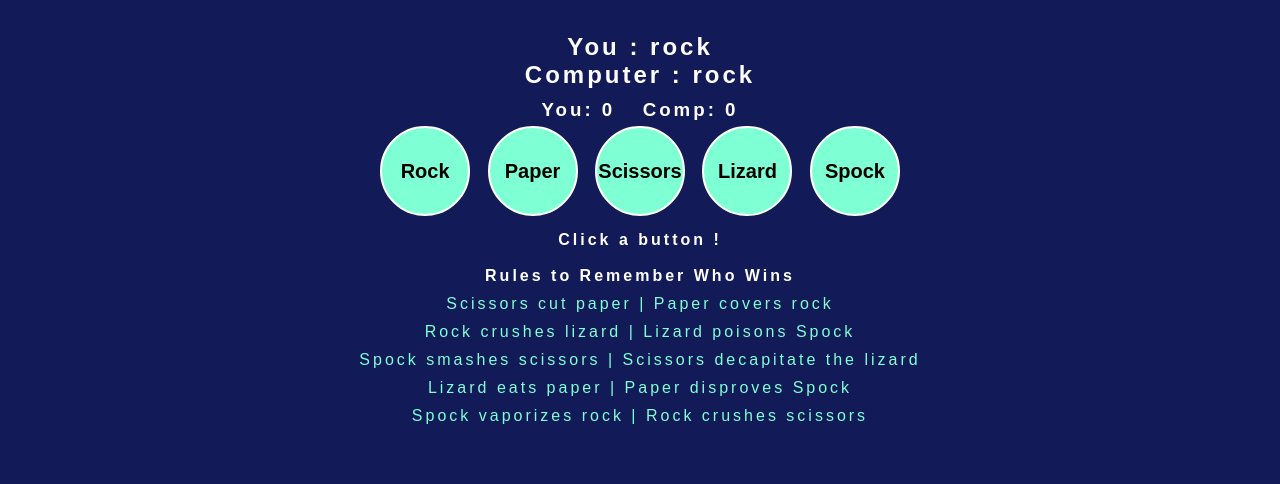
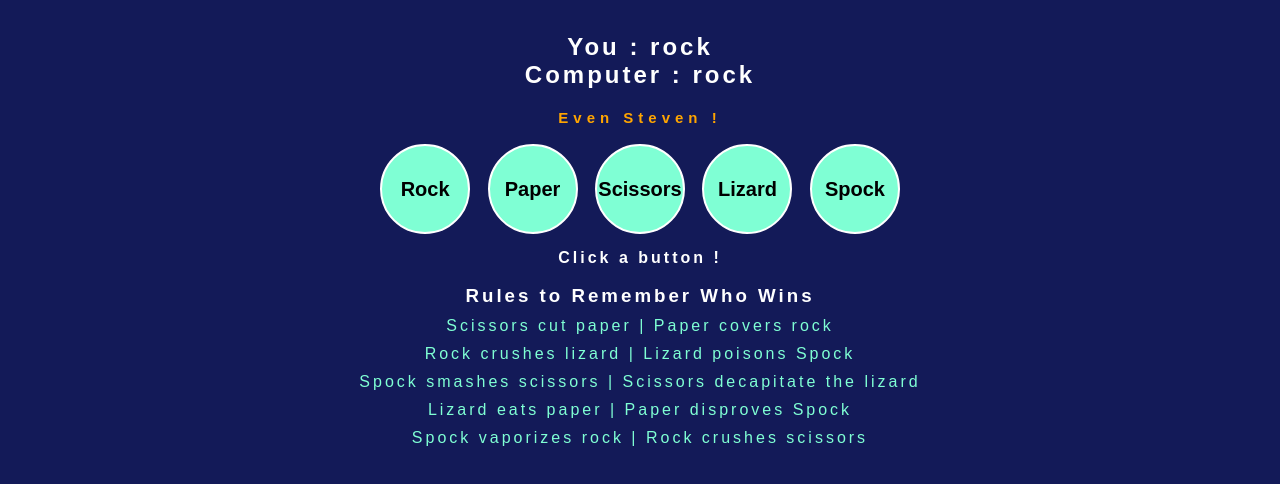
Before and after one commit to AMJL-16/RockPaperScissorLizardSpock-Game, a plain HTML site: page index.html in a window 1280 px wide. Both pictures are taken after a click on the button "Rock". Shown: the part 40-524 px from the top of the page. Drawn offline with Linux system fonts and the light colour scheme; a web font is replaced by a local one.

Commit message:
Add the checkWinner function

```diff
--- a/assets/css/style.css
+++ b/assets/css/style.css
@@ -26,27 +26,14 @@ h3 {
   display: inline-block;
 }
 
-.score{
-  width: 75%;
-  margin-top: 10px;
-  margin-left: auto;
-  margin-right: auto;
-  text-align: center;
-  position: relative;
+#message {
+  margin-top: 20px;
+  height: 30px;
+  font-size: 15px;
+  font-weight: bold;
+  letter-spacing: 5px;
+  color: orange;
 }
-
-#player-score {
-  margin: 0 10px 0 10px;
-  color: #fff;
-  font-weight: bold;
-}
-
-#computer-score {
-  margin: 0 10px 0 10px;
-  color: #fff;
-  font-weight: bold;
-}
-
 
 /* Buttons */
 button {
--- a/assets/js/script.js
+++ b/assets/js/script.js
@@ -3,21 +3,23 @@
  */
 const userChoice = document.getElementById("your-choice");
 const computerchoice = document.getElementById("machine-choice");
-const playerScore = document.getElementById("player-score");
-const computerScore = document.getElementById("computer-score");
-const choices = document.querySelectorAll("button"); // using the querySelectorAll function to select all the buttons.
+const choices = document.querySelectorAll("button");// using the querySelectorAll function to select all the buttons.
+const result = document.getElementById("message");
 
 let playerMove
 let computerMove
-
+let message
 /**
-* use the array foreach() method and addEventListeners to the buttons using
-* the arrow method to pass trough a function. I learn it with the
+* use the array foreach() method and addEventListeners
+* with click event to the buttons using
+* the arrow method to pass trough a function, then a variable with a value
+* of event will target the id attribute
 */
 choices.forEach(choice => choice.addEventListener('click', (e) => {
   playerMove = e.target.id
   userChoice.innerHTML = playerMove
   machineChoice()
+  checkWinner()
 }))
 
 //computer make a choice by using the Math.floor Math.random method.
@@ -43,22 +45,44 @@ function machineChoice() {
   console.log(randomChoice)
 }
 
-// adding a function to check who's the winner or if it's a draw
+// adding a function to check who's the winner or if it's Even Steven
 
 function checkWinner() {
-
+  if (playerMove === computerMove) {
+    message = "Even Steven !"
+  }
+  if (playerMove === "rock" && computerMove === "paper") {
+    message = "you Lose !"
+  }
+  if (playerMove === "scissors" && computerMove === "paper") {
+    message = "You Win !"
+  }
+  if (playerMove === "rock" && computerMove === "lizard") {
+    message = "You Win !"
+  }
+  if (playerMove === "spock" && computerMove === "lizard") {
+    message = "You Lose !"
+  }
+  if (playerMove === "spock" && computerMove === "scissors") {
+    message = "You Lose !"
+  }
+  if (playerMove === "scissors" && computerMove === "lizard") {
+    message = "You Win !"
+  }
+  if (playerMove === "lizard" && computerMove === "paper") {
+    message = "You Win !"
+  }
+  if (playerMove === "spock" && computerMove === "paper") {
+    message = "You Lose !"
+  }
+  if (playerMove === "spock" && computerMove === "rock") {
+    message = "You Win !"
+  }
+  if (playerMove === "rock" && computerMove === "scissors") {
+    message = "You Win !"
+  }
+  if (playerMove === "paper" && computerMove === "rock") {
+    message = "You Win !"
+  }
+  result.innerHTML = message
 }
-
-
-
-
-
-
-
-// add event listener and setTimeout() to rules button.
-/**function myFunction() {
-  document.getElementById("rule-text").innerHTML = "A Simple Way to Remember Who Wins:Scissors cut paper|Paper covers rock|Rock crushes lizard|Lizard poisons Spock|Spock smashes scissors|Scissors decapitate the lizard|Lizard eats paper|Paper disproves Spock|Spock vaporizes rock|Rock crushes scissors|";
-  setTimeout(function() {
-    document.getElementById("rule-text").style.display = "none";
-  }, 15000); // I set the timeOutfunction to 15 seconds to have the rules disappear.
-}*/
--- a/index.html
+++ b/index.html
@@ -4,6 +4,9 @@
     <meta charset="UTF-8">
     <meta http-equiv="X-UA-Compatible" content="IE=edge">
     <meta name="viewport" content="width=device-width, initial-scale=1.0">
+    <meta name="theme-color" content="rgb(19,26,88)">
+    <meta name="description" content="Rock Paper Scissors Lizard Spock, game">
+    <meta name="description" content="R.P.S.L.S, game, simple game">
 
     <link rel="stylesheet" href="assets/css/style.css">
     <title>Rock Paper Scissors Lizard Spock Game</title>
@@ -19,12 +22,8 @@
   <h2>You :  <span id="your-choice"></span></h2>
   <h2>Computer :  <span id="machine-choice"></span></h2>
 
-
-<!-- score area -->
-  <div class="score">
-    <h3 id="player-score">You: 0</h3>
-    <h3 id="computer-score">Comp: 0</h3>
-  </div>
+  <!-- even steven ! / you win ! / you lose !-->
+<div id="message"></div>
 
 <!-- choices area -->
   <button id="rock">Rock</button>
@@ -39,7 +38,7 @@
   <br>
 
 <!-- Game Rules-->
-  <h4>Rules to Remember Who Wins</h4>
+  <h3>Rules to Remember Who Wins</h3>
 
   <div class="rule">
     <p>Scissors cut paper | Paper covers rock</p>
```
